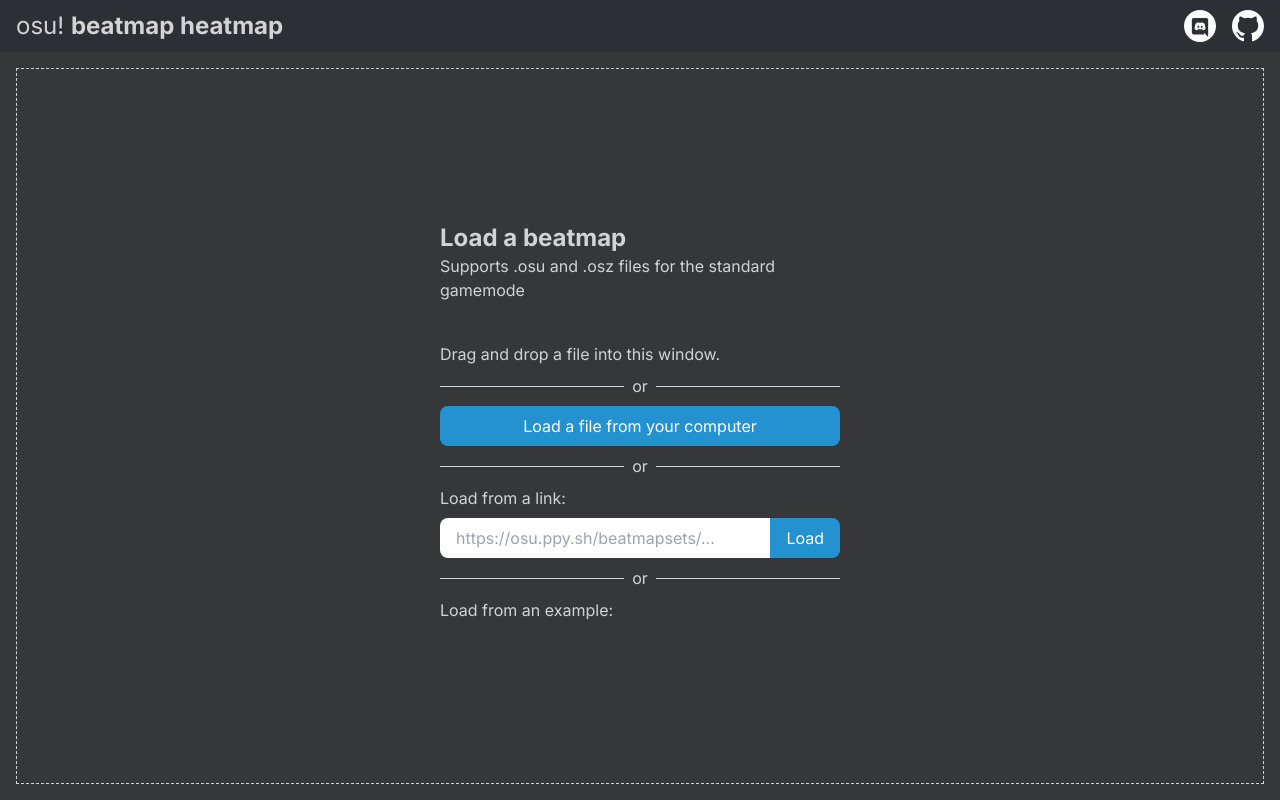
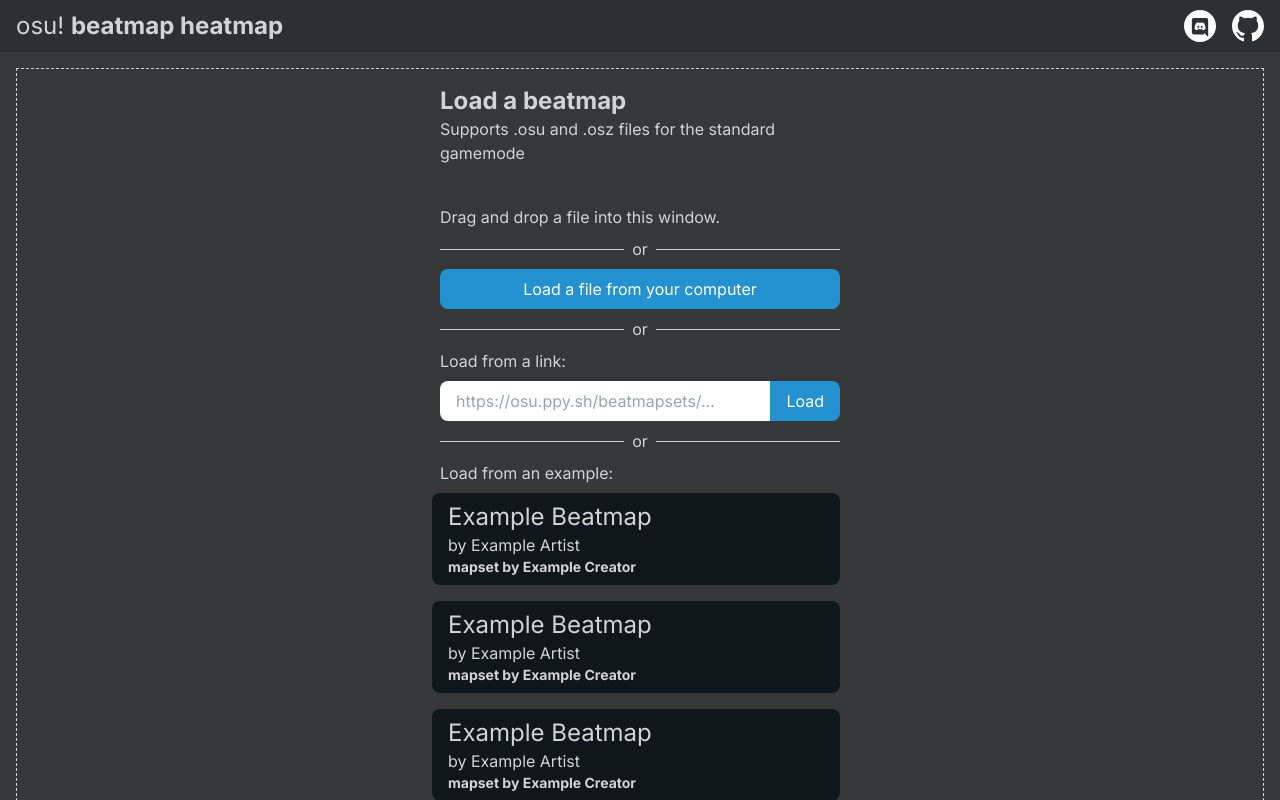
Before and after one commit to ekgame/osu-heatmap, a Nuxt app: page / in a window 1280 px wide. Built offline with nearby package versions, Linux system fonts and the light colour scheme.

Commit message:
Implemented beatmap cards

```diff
--- /dev/null
+++ b/components/BeatmapCard.vue
@@ -0,0 +1,45 @@
+
+import type { mergeProps } from 'vue';
+<script setup lang="ts">
+const props = defineProps<{
+    beatmapSetId: string,
+    title: number,
+    artist: string,
+    creator: string,
+}>();
+</script>
+
+<template>
+    <div class="flex flex-row">
+        <div class="image default">
+            <div class="image" :style="{backgroundImage: `url(https://assets.ppy.sh/beatmaps/${props.beatmapSetId}/covers/list.jpg)`}">
+            </div>
+        </div>
+        <div class="info flex flex-col justify-center flex-1">
+            <div class="text-2xl line-clamp-1">{{ props.title }}</div>
+            <div class="text-l line-clamp-1">by {{ props.artist }}</div>
+            <div class="text-sm font-bold line-clamp-1">mapset by {{ props.creator }}</div>
+        </div>
+    </div>
+</template>
+
+<style scoped>
+.image {
+    aspect-ratio: 1;
+    border-top-left-radius: 0.5em;
+    border-bottom-left-radius: 0.5em;
+    background-position: center;
+    background-size: cover;
+
+    &.default {
+        background-image: url('/assets/default-bg.png');
+    }
+}
+
+.info {
+    padding: 0.5em 1em;
+    background-color: #0e171c;
+    border-radius: 0.5em;
+    margin-left: -.5em;
+}
+</style>
--- a/components/TitleView.vue
+++ b/components/TitleView.vue
@@ -36,6 +36,33 @@
                     <BeatmapUrlForm/>
                     <div class="divider my-2">or</div>
                     <p class="mb-2 flex">Load from an example:</p>
+
+                    <div class="flex flex-col gap-4">
+                        <BeatmapCard
+                            beatmapSetId="123456"
+                            title="Example Beatmap"
+                            artist="Example Artist"
+                            creator="Example Creator"
+                        />
+                        <BeatmapCard
+                            beatmapSetId="123456"
+                            title="Example Beatmap"
+                            artist="Example Artist"
+                            creator="Example Creator"
+                        />
+                        <BeatmapCard
+                            beatmapSetId="123456"
+                            title="Example Beatmap"
+                            artist="Example Artist"
+                            creator="Example Creator"
+                        />
+                        <BeatmapCard
+                            beatmapSetId="123456"
+                            title="Example Beatmap"
+                            artist="Example Artist"
+                            creator="Example Creator"
+                        />
+                    </div>
                 </div>
             </div>
         </div>
```
Also changed, not shown: public/assets/default-bg.png (added).
